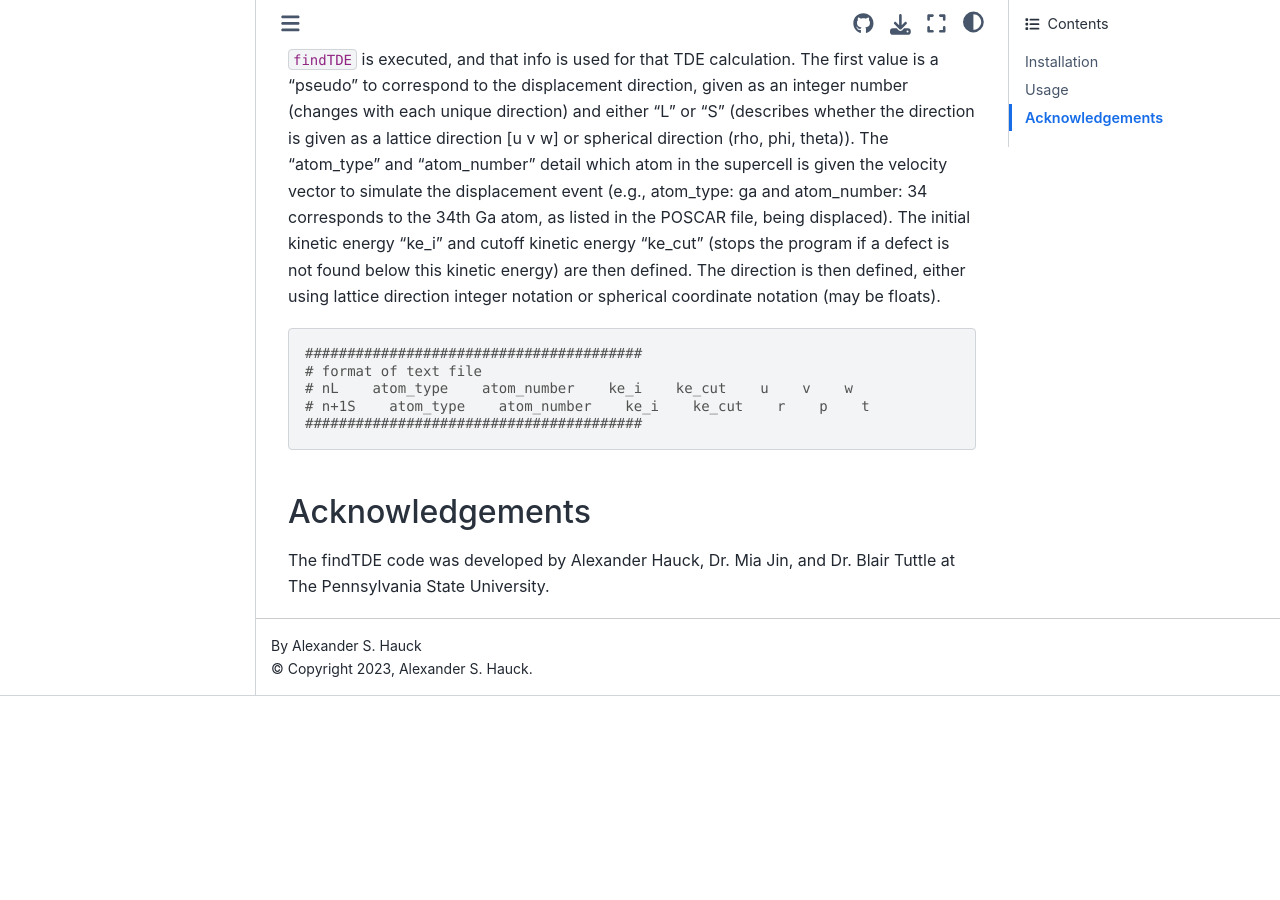
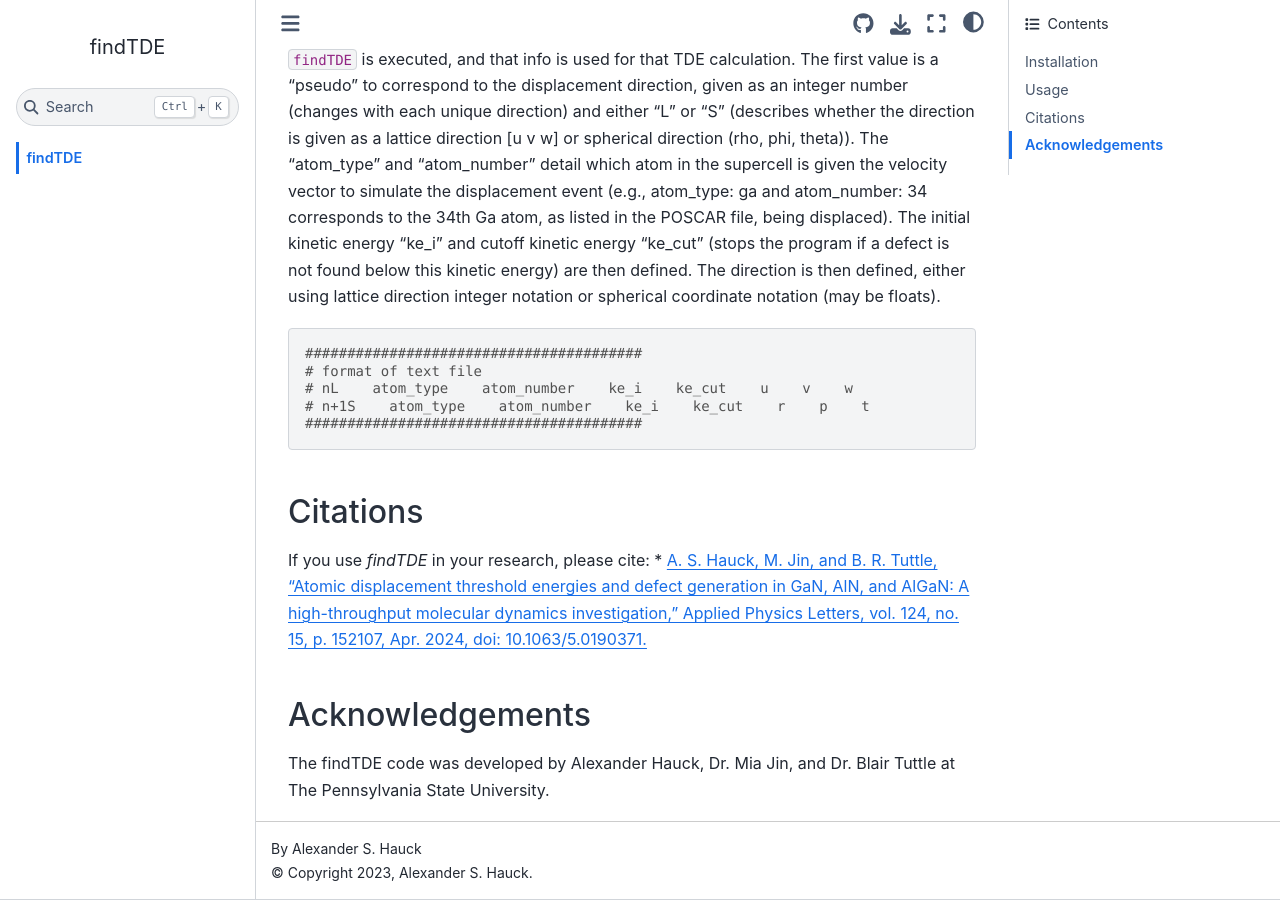
Before and after one commit to hauck-as/findTDE, a Sphinx documentation site: the page built from docs/index.rst, in a window 1280 px wide and 900 px high, scrolled down 1747 px. Built offline with Sphinx 7.4.7 and the Sphinx Book theme 1.1.4, drawn with Linux system fonts in a browser that asks for light colours; before the commit the page ends 2443 px from its top, so only the background shows below that.

Commit message:
Added citation info

```diff
--- a/docs/index.rst
+++ b/docs/index.rst
@@ -67,6 +67,12 @@
     # n+1S    atom_type    atom_number    ke_i    ke_cut    r    p    t
     ########################################
 
+---------
+Citations
+---------
+If you use `findTDE` in your research, please cite:
+* `A. S. Hauck, M. Jin, and B. R. Tuttle, “Atomic displacement threshold energies and defect generation in GaN, AlN, and AlGaN: A high-throughput molecular dynamics investigation,” Applied Physics Letters, vol. 124, no. 15, p. 152107, Apr. 2024, doi: 10.1063/5.0190371. <https://doi.org/10.1063/5.0190371>`_
+
 ----------------
 Acknowledgements
 ----------------
```
